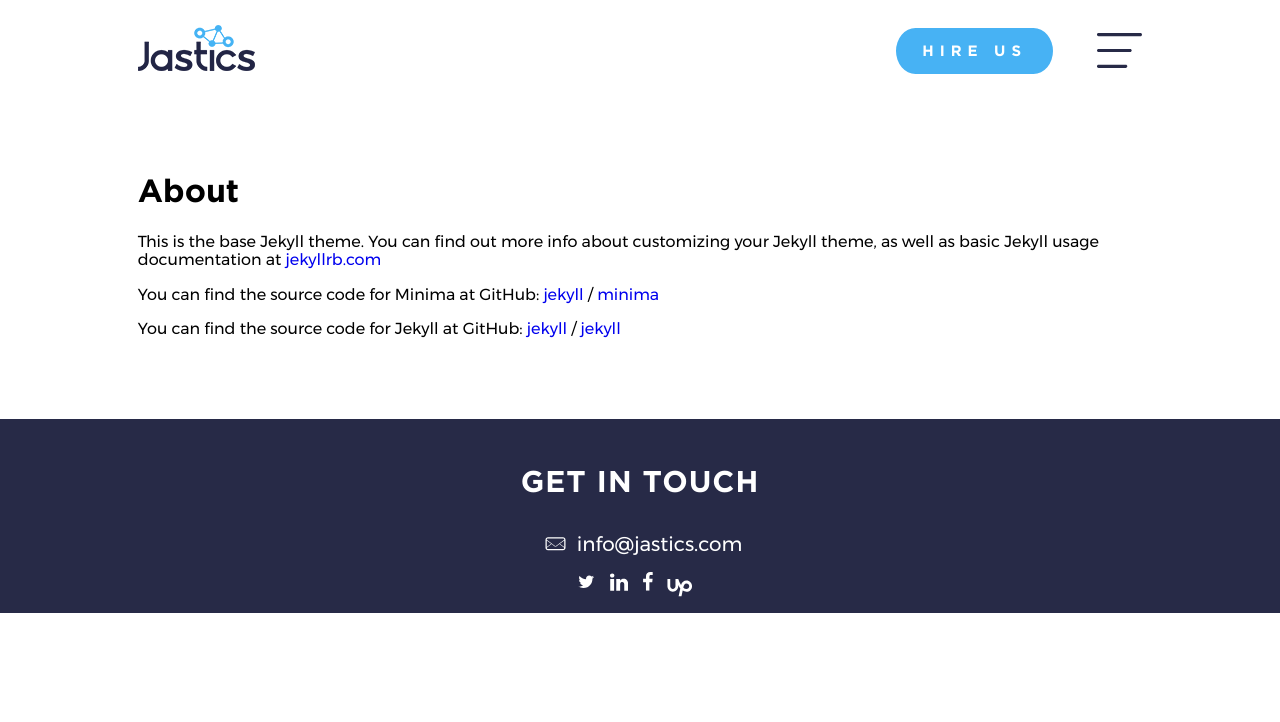
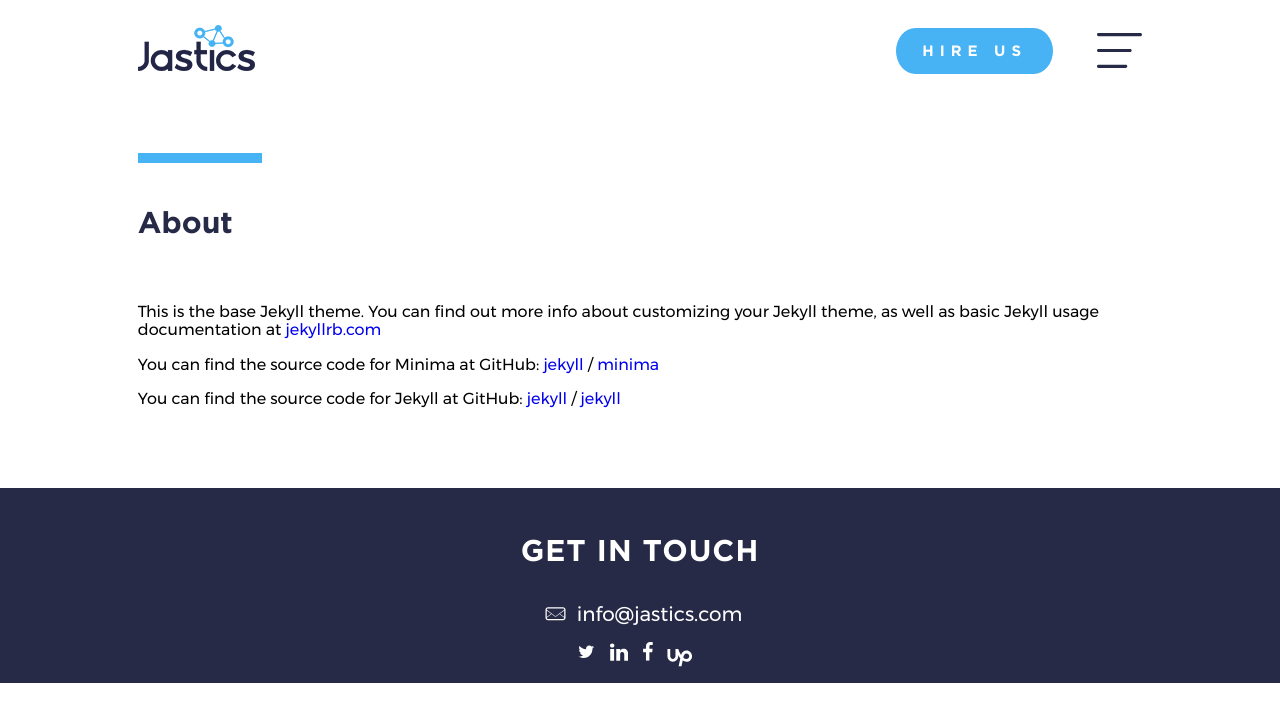
Before and after one commit to chalatz/jastics-labs, a Jekyll site: the page built from about.md, in a window 1280 px wide. Shown: the top 722 px of the page. Built offline with Jekyll 4.4.1, drawn with Linux system fonts in a browser that asks for light colours; nearby versions of some CDN libraries.

Commit message:
Added blog

```diff
--- a/Gemfile
+++ b/Gemfile
@@ -27,6 +27,7 @@ end
 group :jekyll_plugins do
   gem "jekyll-feed", "~> 0.6"
   gem "jekyll-gist"
+  gem "jekyll-paginate"
 end
 
 # Windows does not include zoneinfo files, so bundle the tzinfo-data gem
--- a/_config.yml
+++ b/_config.yml
@@ -30,11 +30,15 @@ twitter_url: https://twitter.com/jastics
 upwork_url:  https://www.upwork.com/agencies/~013609ed8111b7920c
 instagram_url: https://www.instagram.com/jasticslabs/
 
+paginate: 5
+paginate_path: "/blog/page/:num/"
+
 # Build settings
 markdown: kramdown
 # theme: minima
 plugins:
   - jekyll-feed
+  - jekyll-paginate
 
 # Exclude from processing.
 # The following items will not be processed, by default. Create a custom list
--- a/_data/nav.yml
+++ b/_data/nav.yml
@@ -10,7 +10,7 @@ items:
     url: /
 
   - name: Blog
-    url: /
+    url: blog
 
   - name: Whitpapers
     url: /
--- a/_includes/scripts/footer.html
+++ b/_includes/scripts/footer.html
@@ -1,5 +1,6 @@
+{% if page.layout == 'post' %}
+
     <script src="{{ '/assets/js/anchor.min.js' | relative_url }}"></script>
-
     <script>
         anchors.options = {
             visible: 'always',
@@ -8,6 +9,8 @@
         anchors.add();
     </script>
 
+{% endif %}
+
 <script src="//code.jquery.com/jquery-1.11.0.min.js"></script>
 <script src="//code.jquery.com/jquery-migrate-1.2.1.min.js"></script>
 
--- a/_layouts/page.html
+++ b/_layouts/page.html
@@ -1,14 +1,21 @@
 ---
 layout: default
 ---
-<article class="post">
 
-  <header class="post-header">
-    <h1 class="post-title">{{ page.title | escape }}</h1>
-  </header>
+<div class="line line--lightblue"></div>
 
-  <div class="post-content">
-    {{ content }}
-  </div>
+<header class="page__header">
 
-</article>
+  <h1 class="page__title">
+      {{ page.title }}
+  </h1>
+
+  {% if page.subtitle %}
+    <div class="page__subtitle">
+      {{ page.subtitle }}
+    </div>
+  {% endif %}
+
+</header>
+
+{{ content }}
--- /dev/null
+++ b/_sass/blog.scss
@@ -0,0 +1,5 @@
+.blog {
+
+
+
+}
--- /dev/null
+++ b/_sass/page.scss
@@ -0,0 +1,25 @@
+.page {
+
+    &__header {
+        margin: 45px 0 60px;
+    }
+
+    &__title {
+
+        font-size: 30px;
+        font-family: 'Gotham Pro', sans-serif;
+        color: $darkblue;
+
+        @include breakpoint(medium) {
+            margin: 5vw 0 25px;
+            font-size: 25px;
+        }
+
+    }
+
+    &__subtitle {
+        color: $lightgray;
+        font-size: 25px;
+    }
+
+}
--- a/_sass/post.scss
+++ b/_sass/post.scss
@@ -3,6 +3,7 @@
     margin-bottom: 60px;
 
     &__title {
+
         font-size: 30px;
         font-family: 'Gotham Pro', sans-serif;
         color: $darkblue;
@@ -28,3 +29,21 @@
     }
 
 }
+
+.summary {
+
+    &__title {
+        font-family: 'Gotham Pro', sans-serif;
+        font-size: 25px;
+    }
+
+    &__title-link {
+        color: $darkblue;
+        -webkit-transition: color .2s linear;
+                transition: color .2s linear;
+        &:hover {
+            color: $lightblue;
+        }
+    }
+
+}
--- a/assets/main.scss
+++ b/assets/main.scss
@@ -18,6 +18,8 @@
 @import "hire-us-btn";
 @import "banner-logo";
 @import "sections";
+@import "page";
+@import "blog";
 @import "post";
 @import "highlighter";
 @import "footer";
```
Also changed, not shown: _includes/article-summary.html (added, +35 -0 lines), _layouts/blog.html (added, +9 -0 lines), blog/index.html (added, +11 -0 lines), Gemfile.lock. Lines whose indentation alone changed are shown as unchanged.
